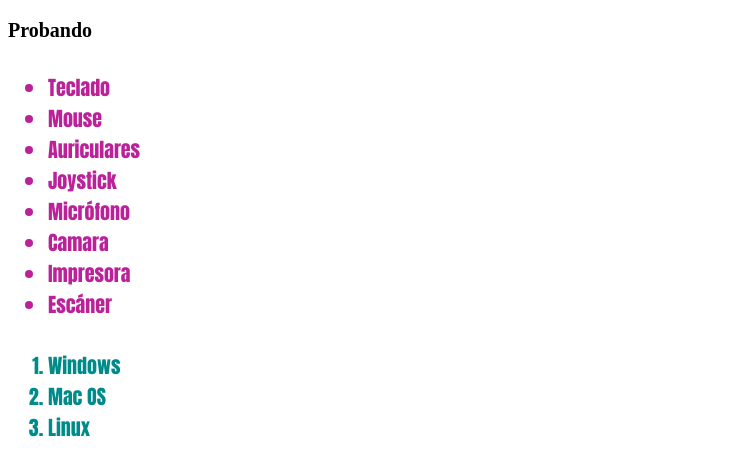
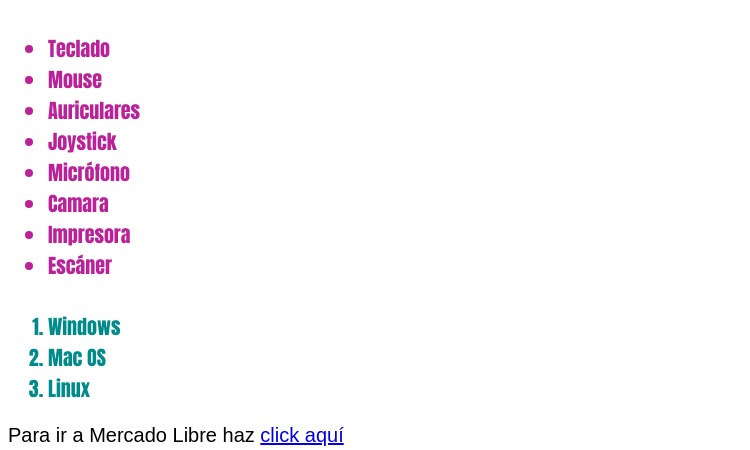
Before and after one commit to lautarosartor/Actividad-1-de-clase, a plain HTML site: page index.html in a window 1280 px wide. Shown: the part 623-1073 px from the top of the page, without its empty margins (0-750 px from the left). Drawn offline with Linux system fonts and the light colour scheme.

Commit message:
Primer index

```diff
--- a/index.html
+++ b/index.html
@@ -10,7 +10,6 @@
 <body>
     <h1>La Computadora</h1>
     <img src="https://img.freepik.com/vector-gratis/ilustracion-moderna-concepto-computadora-escritorio_114360-11616.jpg?w=2000">
-    <h2>Probando</h2>
     <div>
         <ul class="ul-perifericos">
             <li>Teclado</li>
```
